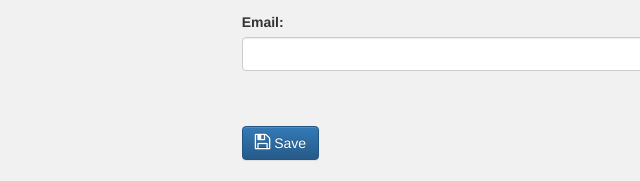
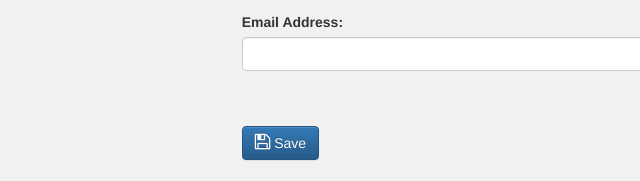
Before and after one commit to arupsarkar/helpdesk, a website: page client/index.html at #!/cart in a window 1280 px wide. Shown: the part 377-558 px from the top of the page, 0-640 px from the left. Drawn offline with nearby package versions, Linux system fonts and the light colour scheme.

Commit message:
Modified email address label

```diff
--- a/client/cart/cart.html
+++ b/client/cart/cart.html
@@ -23,7 +23,7 @@
                         <input type="text" class="form-control" ng-model="contact.lastname"><br>
                     </div>
                     <div class="form-group">
-                        <label for="description">Email:</label>
+                        <label for="description">Email Address:</label>
                         <input type="text" class="form-control" ng-model="contact.email"><br>
                     </div>
 <!--                     <div class="form-group">
```
